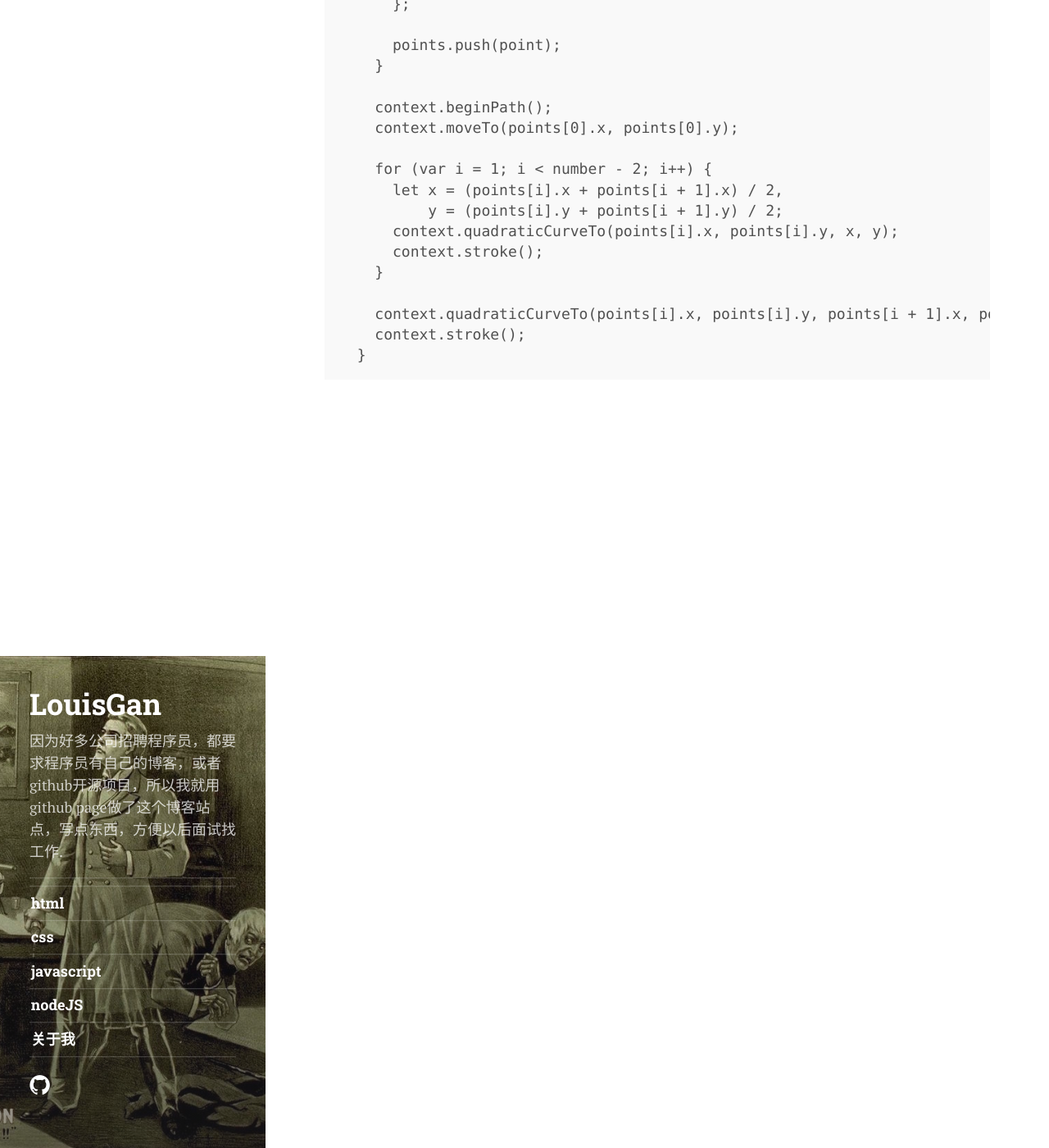
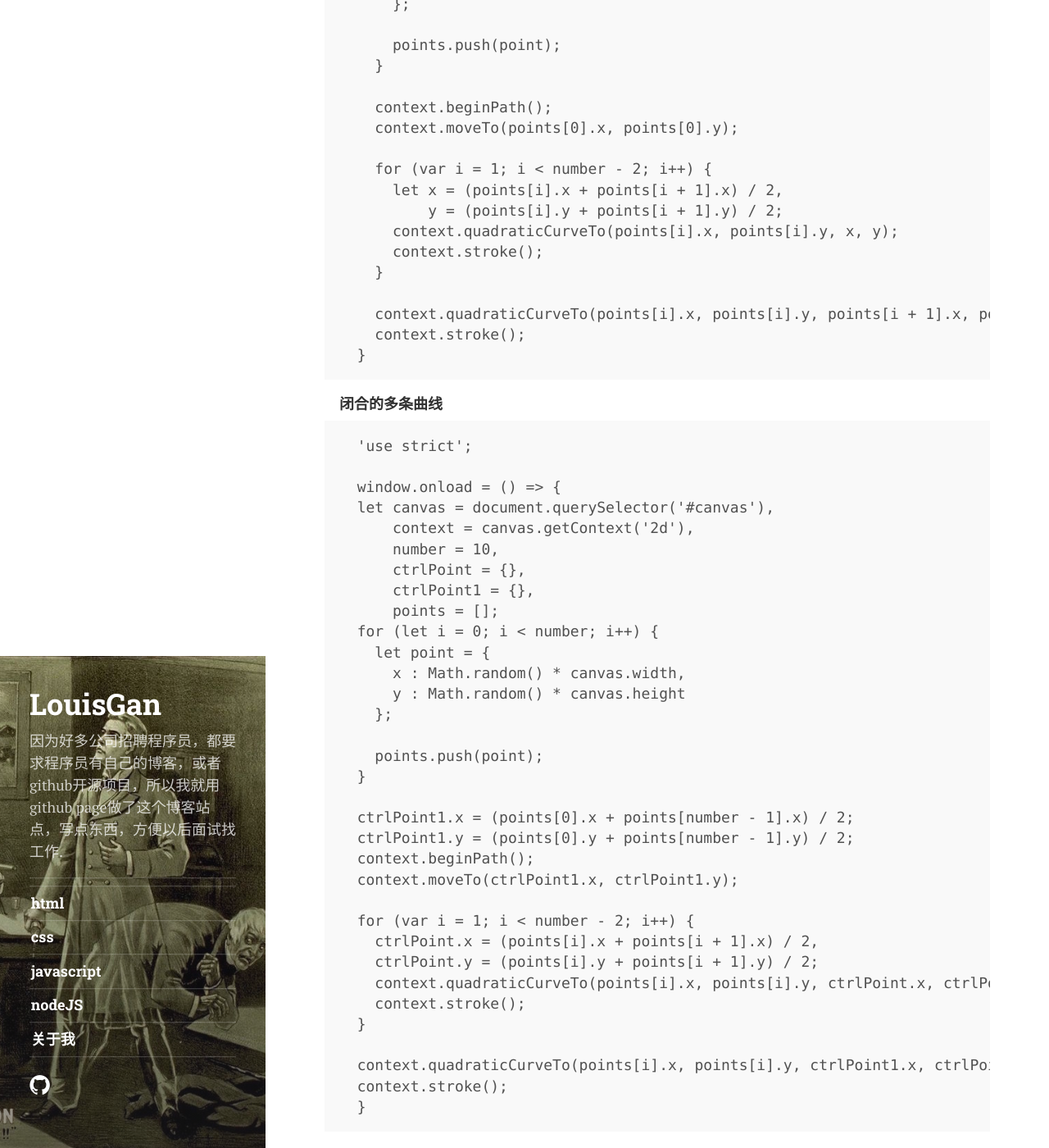
Before and after one commit to ganpeng/ganpeng.github.io, a Jekyll site: the page built from _posts/2015-11-21-canvas-learn15.md, in a window 1280 px wide and 1400 px high, scrolled down 3424 px. Shown: the whole window at 82% size. Built offline with Jekyll 4.4.1, drawn with Linux system fonts in a browser that asks for light colours; nearby versions of some CDN libraries; some web fonts are replaced.

Commit message:
闭合的曲线

```diff
--- a/_posts/2015-11-21-canvas-learn15.md
+++ b/_posts/2015-11-21-canvas-learn15.md
@@ -140,3 +140,41 @@ tags: [javascript]
     context.stroke();
   }
 </pre>
+
+#### 闭合的多条曲线
+
+<pre>
+  'use strict';
+
+  window.onload = () => {
+  let canvas = document.querySelector('#canvas'),
+      context = canvas.getContext('2d'),
+      number = 10,
+      ctrlPoint = {},
+      ctrlPoint1 = {},
+      points = [];
+  for (let i = 0; i < number; i++) {
+    let point = {
+      x : Math.random() * canvas.width,
+      y : Math.random() * canvas.height
+    };
+
+    points.push(point);
+  }
+
+  ctrlPoint1.x = (points[0].x + points[number - 1].x) / 2;
+  ctrlPoint1.y = (points[0].y + points[number - 1].y) / 2;
+  context.beginPath();
+  context.moveTo(ctrlPoint1.x, ctrlPoint1.y);
+
+  for (var i = 1; i < number - 2; i++) {
+    ctrlPoint.x = (points[i].x + points[i + 1].x) / 2,
+    ctrlPoint.y = (points[i].y + points[i + 1].y) / 2;
+    context.quadraticCurveTo(points[i].x, points[i].y, ctrlPoint.x, ctrlPoint.y);
+    context.stroke();
+  }
+
+  context.quadraticCurveTo(points[i].x, points[i].y, ctrlPoint1.x, ctrlPoint1.y);
+  context.stroke();
+  }
+</pre>
```
